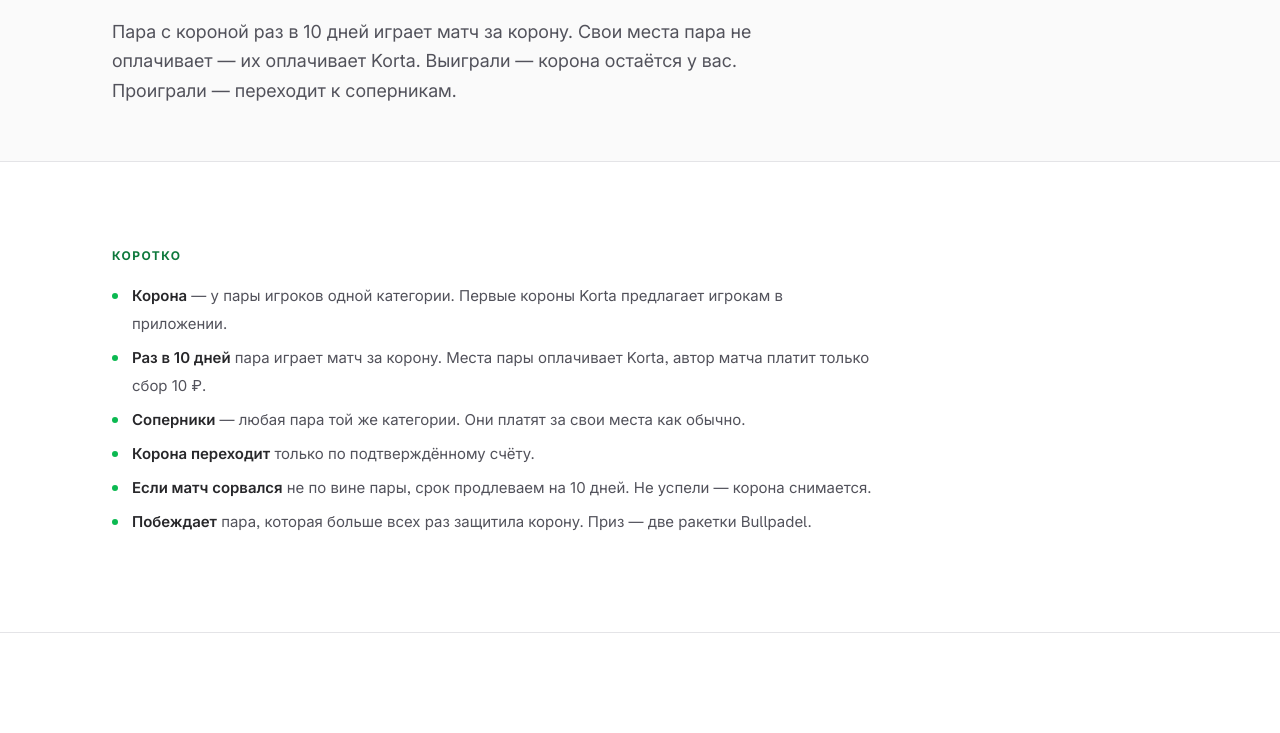
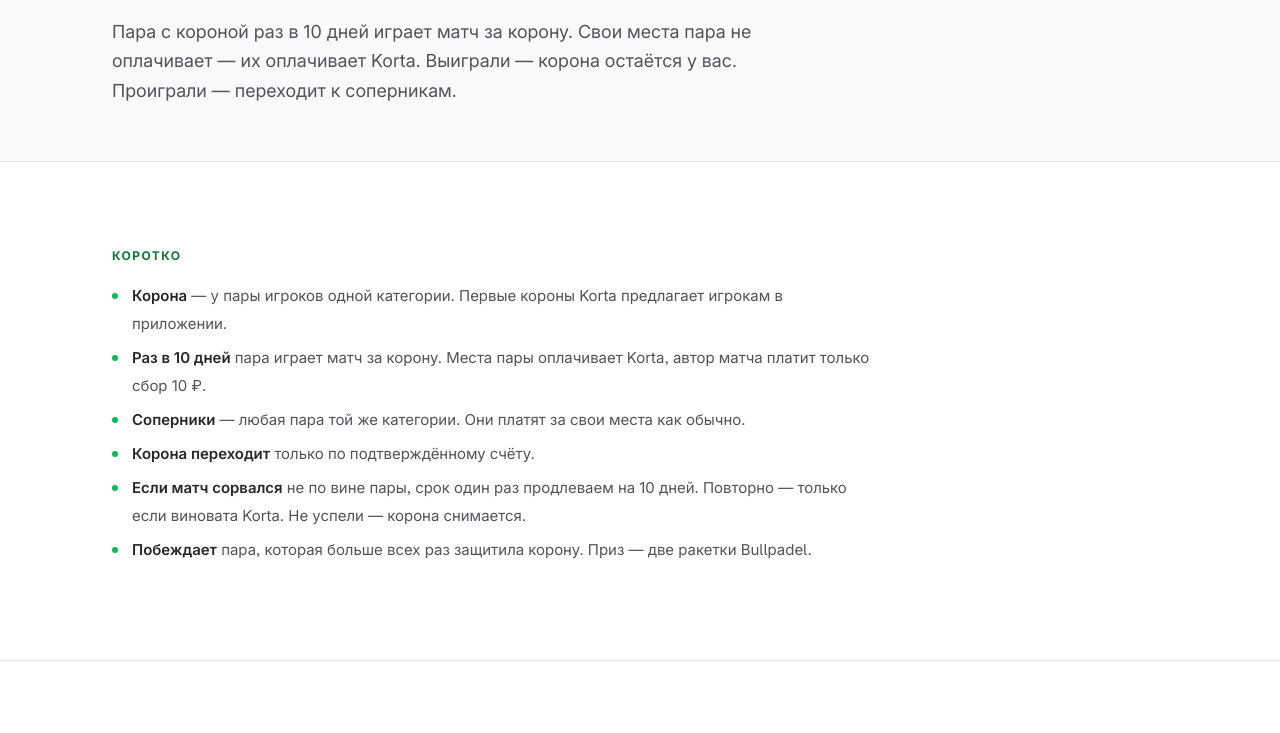
Before and after one commit to TgMovement/korta, a website: page korona.html in a window 1280 px wide. Shown: the part 317-1050 px from the top of the page. Drawn offline with Linux system fonts and the light colour scheme.

Commit message:
korona: в кратких условиях — продление один раз, повторно только по вине Korta
Co-Authored-By: Claude Opus 5.5 <noreply@anthropic.com>

```diff
--- a/korona.html
+++ b/korona.html
@@ -135,7 +135,7 @@
             <div class="k-wrap">
                 <span class="k-eyebrow">Коротко</span>
                 <div class="k-doc mt-4 max-w-3xl">
-                    <ul><li><strong>Корона</strong> — у пары игроков одной категории. Первые короны Korta предлагает игрокам в приложении.</li><li><strong>Раз в 10 дней</strong> пара играет матч за корону. Места пары оплачивает Korta, автор матча платит только сбор 10 ₽.</li><li><strong>Соперники</strong> — любая пара той же категории. Они платят за свои места как обычно.</li><li><strong>Корона переходит</strong> только по подтверждённому счёту.</li><li><strong>Если матч сорвался</strong> не по вине пары, срок продлеваем на 10 дней. Не успели — корона снимается.</li><li><strong>Побеждает</strong> пара, которая больше всех раз защитила корону. Приз — две ракетки Bullpadel.</li></ul>
+                    <ul><li><strong>Корона</strong> — у пары игроков одной категории. Первые короны Korta предлагает игрокам в приложении.</li><li><strong>Раз в 10 дней</strong> пара играет матч за корону. Места пары оплачивает Korta, автор матча платит только сбор 10 ₽.</li><li><strong>Соперники</strong> — любая пара той же категории. Они платят за свои места как обычно.</li><li><strong>Корона переходит</strong> только по подтверждённому счёту.</li><li><strong>Если матч сорвался</strong> не по вине пары, срок один раз продлеваем на 10 дней. Повторно — только если виновата Korta. Не успели — корона снимается.</li><li><strong>Побеждает</strong> пара, которая больше всех раз защитила корону. Приз — две ракетки Bullpadel.</li></ul>
                 </div>
             </div>
         </section>
```
